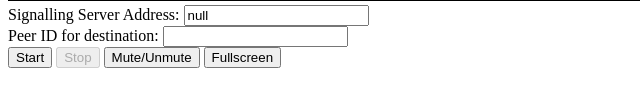
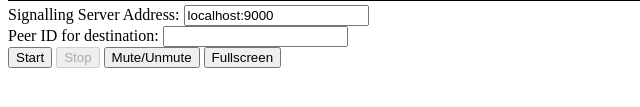
Before and after one commit to komasshu-skyway-sample/raspi2peerjs, a website: page public/index.html in a window 1280 px wide. Shown: the part 561-668 px from the top of the page, 0-640 px from the left. Drawn offline with Linux system fonts and the light colour scheme.

Commit message:
change default signalling server address and port

```diff
--- a/public/index.html
+++ b/public/index.html
@@ -278,7 +278,7 @@
 
         <script>
         (function(){
-          $("#signalling_server").val(localStorage.signalling_server || "null")
+          $("#signalling_server").val(localStorage.signalling_server || "localhost:9000")
             .on("change", function(ev){
               var val = $(this).val();
               localStorage.signalling_server = val;
```
